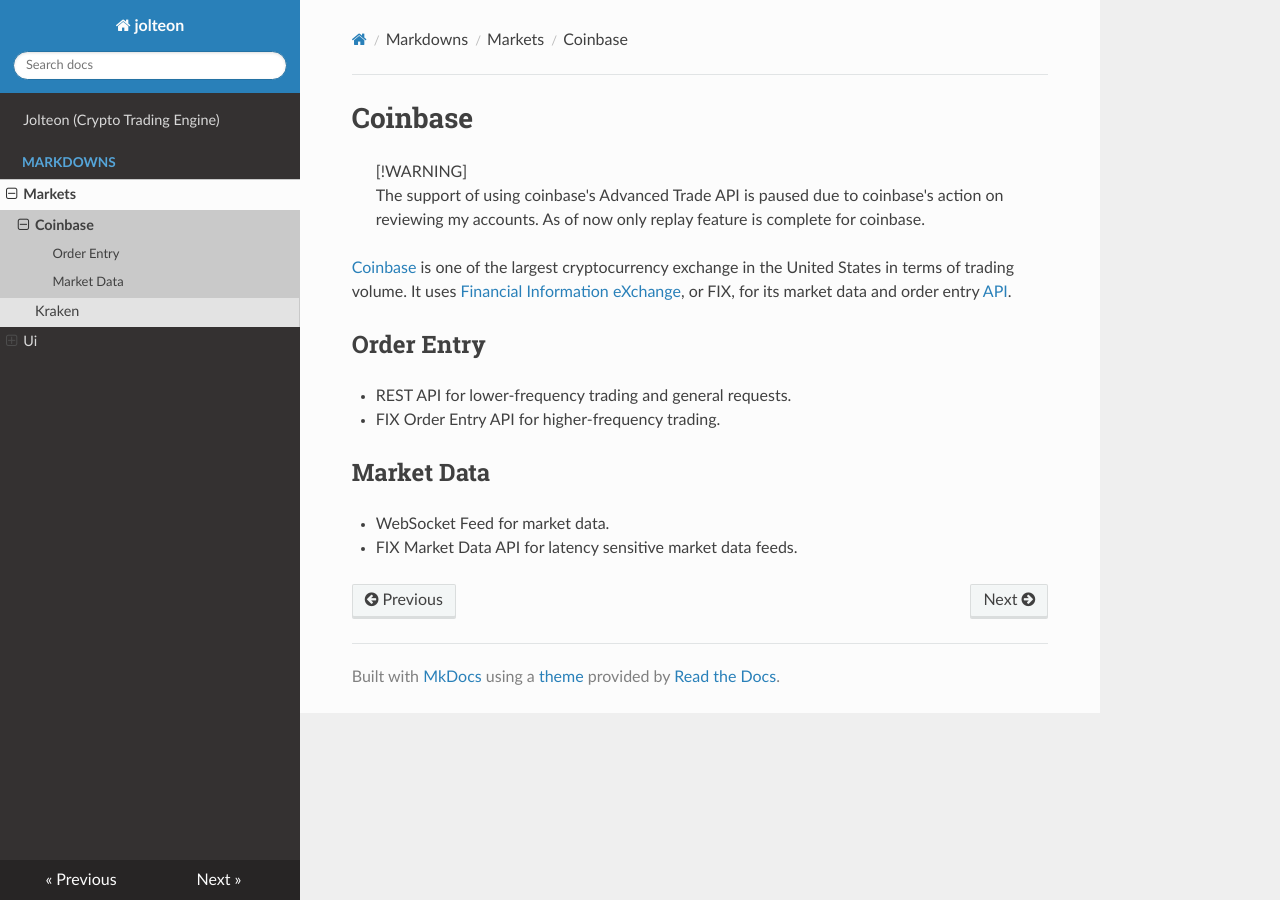
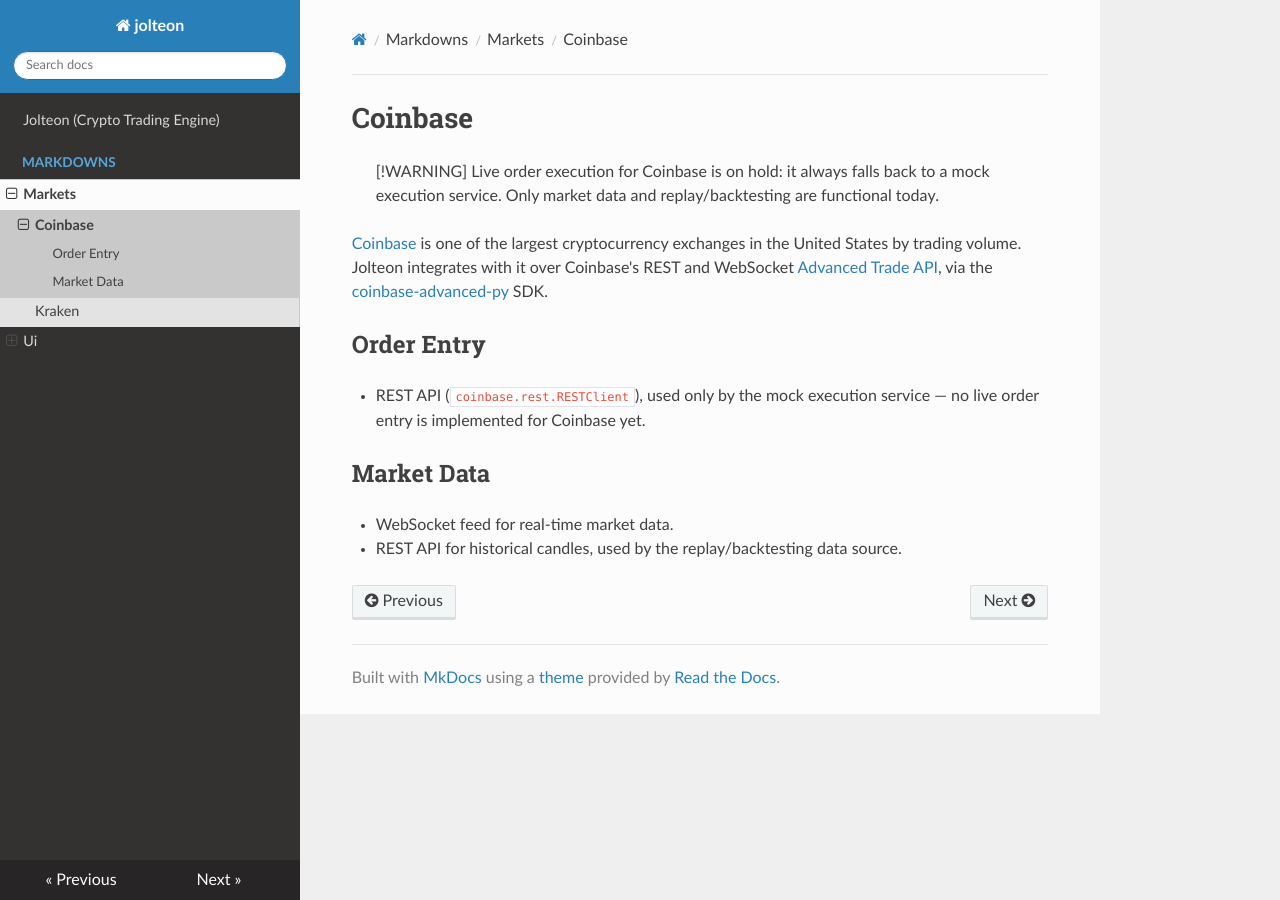
Before and after one commit to zhanghaowx/crypto-trading-engine, an MkDocs documentation site: the page built from docs/markdowns/markets/coinbase.md, in a window 1280 px wide. Built offline with MkDocs 1.6.1, drawn with Linux system fonts in a browser that asks for light colours; nearby versions of some CDN libraries.

Commit message:
docs: fix out-of-date docs and drop unused Grafana page
Coinbase's doc described a FIX API that was never used (it's REST +
WebSocket only, with no live order entry implemented). Grafana was
replaced by the Streamlit dashboard, so its doc and image are gone and
a dashboard doc takes its place. README's "Instrument Scanner" feature
never existed, and it was missing the --paper flag and poe dashboard
task.

Co-Authored-By: Claude Sonnet 5 <noreply@anthropic.com>

```diff
--- a/docs/markdowns/markets/coinbase.md
+++ b/docs/markdowns/markets/coinbase.md
@@ -1,16 +1,18 @@
 # Coinbase
 
 > [!WARNING]
-> The support of using coinbase's Advanced Trade API is paused due to coinbase's action on reviewing my accounts. As of now only replay feature is complete for coinbase.
+> Live order execution for Coinbase is on hold: it always falls back to a mock execution service.
+> Only market data and replay/backtesting are functional today.
 
-[Coinbase](https://www.coinbase.com/home) is one of the largest cryptocurrency exchange in the United States in terms of
-trading volume. It uses [Financial Information eXchange](http://en.wikipedia.org/wiki/Financial_Information_eXchange),
-or FIX, for its market data and order entry [API](https://docs.cloud.coinbase.com/exchange/docs/welcome).
+[Coinbase](https://www.coinbase.com/home) is one of the largest cryptocurrency exchanges in the
+United States by trading volume. Jolteon integrates with it over Coinbase's REST and WebSocket
+[Advanced Trade API](https://docs.cdp.coinbase.com/advanced-trade/docs/welcome), via the
+[coinbase-advanced-py](https://github.com/coinbase/coinbase-advanced-py) SDK.
 
 ## Order Entry
-* REST API for lower-frequency trading and general requests.
-* FIX Order Entry API for higher-frequency trading.
+* REST API (`coinbase.rest.RESTClient`), used only by the mock execution service — no live order
+  entry is implemented for Coinbase yet.
 
 ## Market Data
-* WebSocket Feed for market data.
-* FIX Market Data API for latency sensitive market data feeds.
+* WebSocket feed for real-time market data.
+* REST API for historical candles, used by the replay/backtesting data source.
```
Also changed, not shown: README.md (+21 -7 lines), docs/markdowns/ui/dashboard.md (added, +25 -0 lines), docs/markdowns/ui/grafana.md (deleted, +0 -5 lines), docs/images/grafana.png (deleted).
